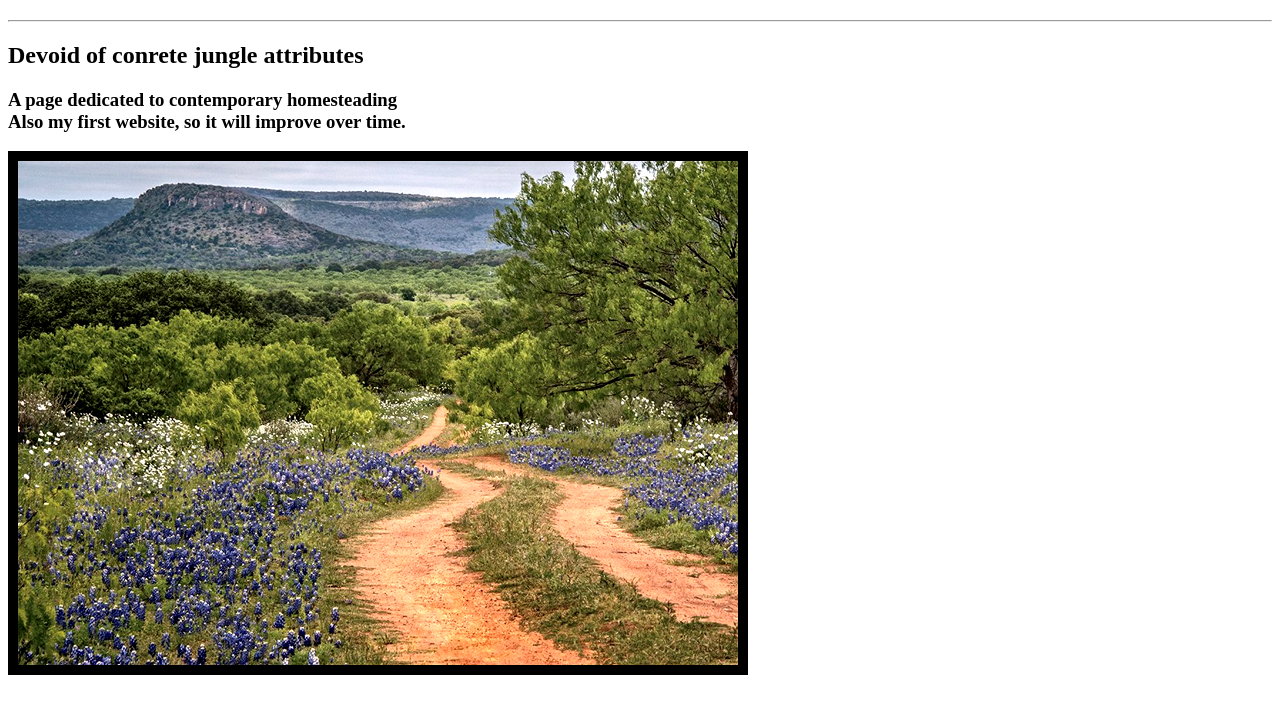
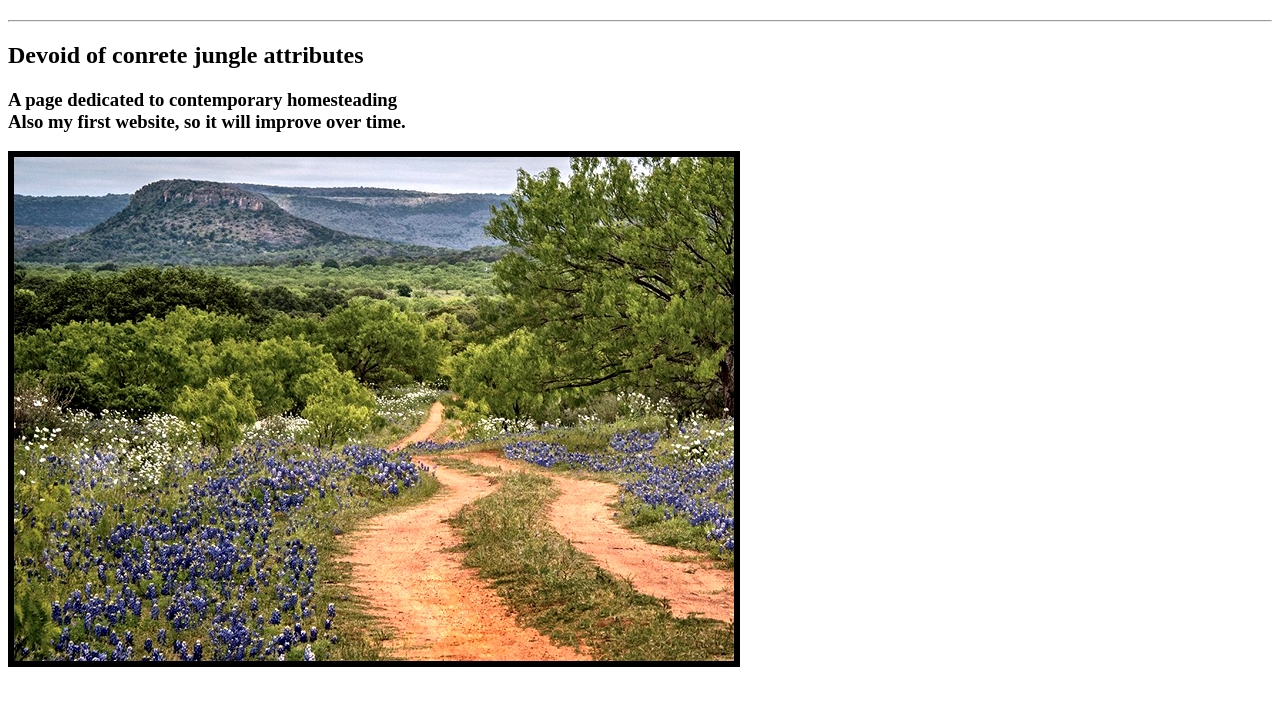
Before and after one commit to Narvydent/Narvy-sAcres, a plain HTML site: page index.html in a window 1280 px wide. Shown: the part 60-774 px from the top of the page. Drawn offline with Linux system fonts and the light colour scheme.

Commit message:
Update index.html

```diff
--- a/index.html
+++ b/index.html
@@ -10,7 +10,7 @@
 		<hr>
 		<h2>Devoid of conrete jungle attributes</h2>
 		<h3>A page dedicated to contemporary homesteading<br>Also my first website, so it will improve over time.</h3>
-		<img src="images/hills2.jpg" border="10">
+		<img src="images/hills2.jpg" border="6">
 
 
 	</body>
```
